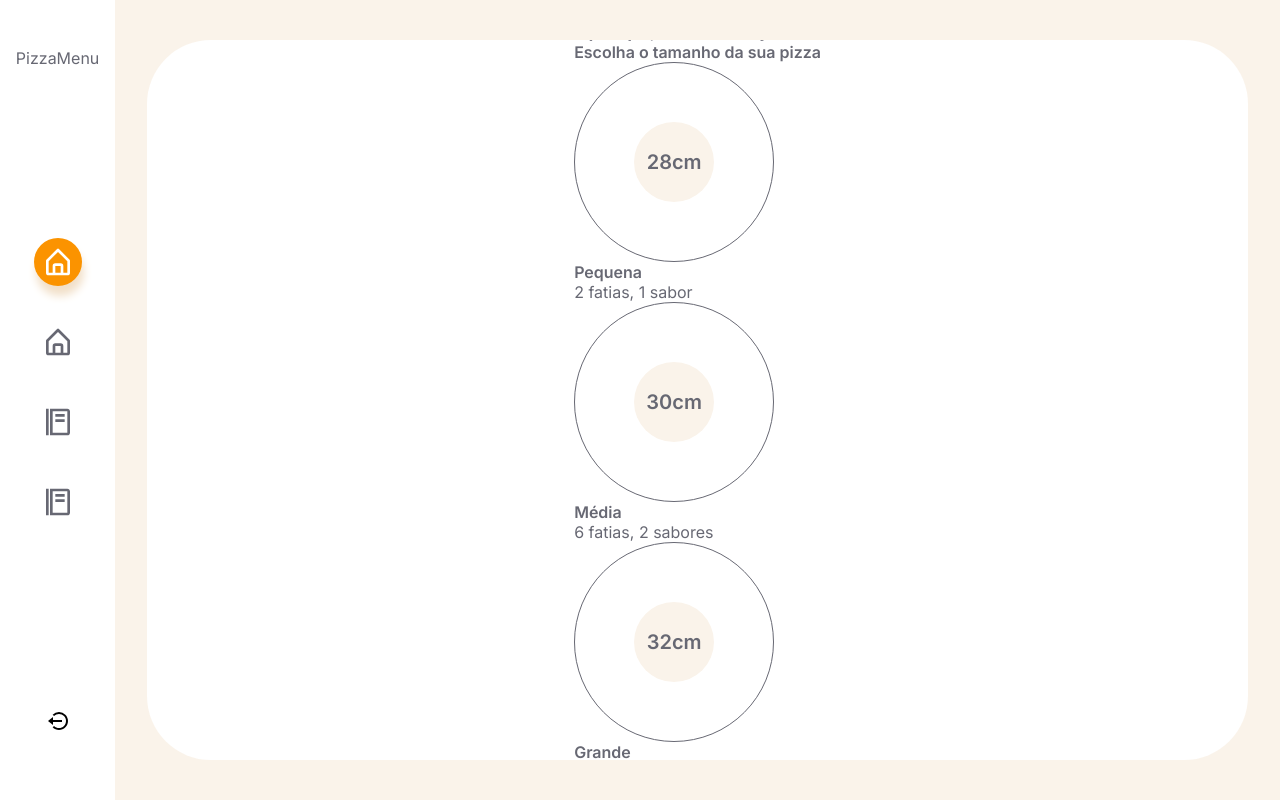
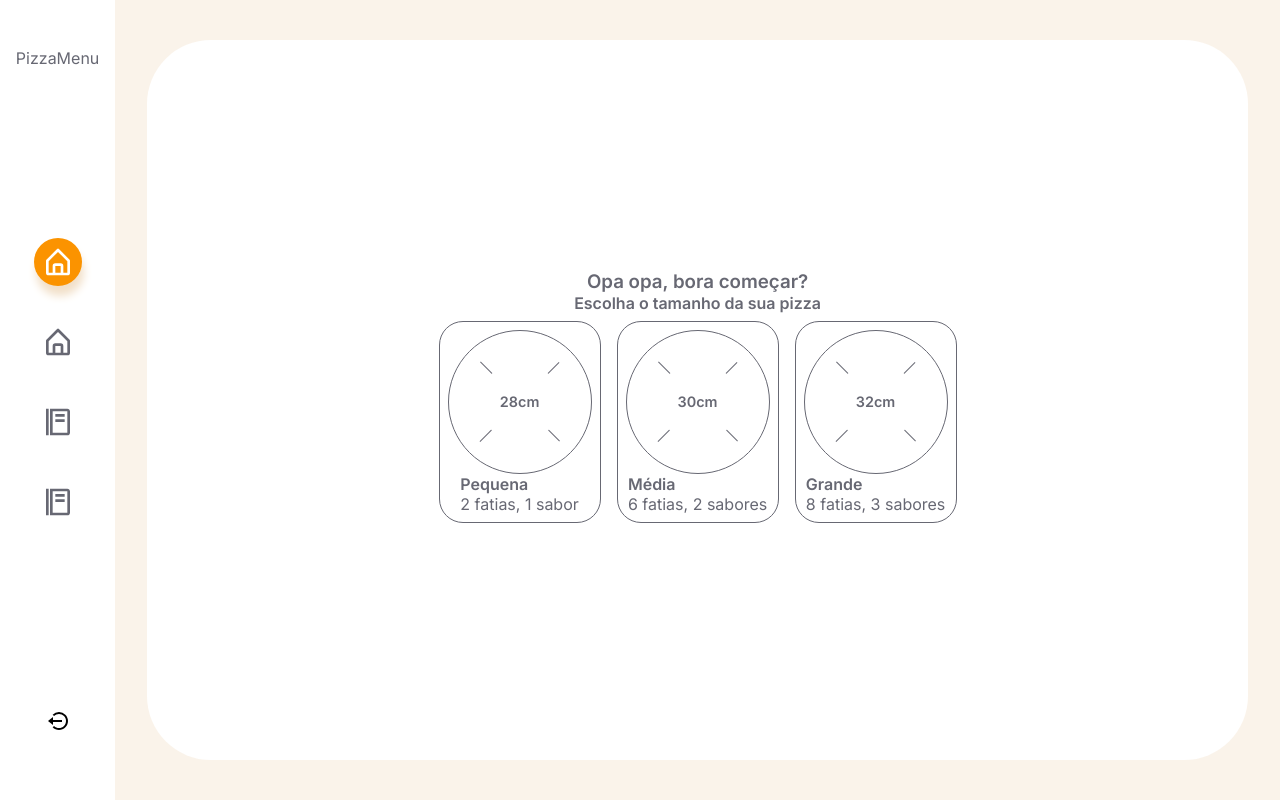
Before and after one commit to alvesrafa/pizzaria, a Next.js app: page / in a window 1280 px wide. Built offline with nearby package versions, Linux system fonts and the light colour scheme.

Commit message:
selecionando tamanho da pizza

```diff
--- a/src/components/Pizza/PizzaSize/index.tsx
+++ b/src/components/Pizza/PizzaSize/index.tsx
@@ -11,11 +11,12 @@ interface PizzaSizeProps {
     slices: number;
     flavours: number;
   };
+  handleSelectSize: (size) => void;
 }
 
-function PizzaSize({ size }: PizzaSizeProps) {
+function PizzaSize({ size, handleSelectSize }: PizzaSizeProps) {
   return (
-    <Container>
+    <Container onClick={handleSelectSize}>
       <div className="item-header">
         <Pizza>
           <span>{size.size}cm</span>
--- a/src/components/Pizza/PizzaSize/styles.ts
+++ b/src/components/Pizza/PizzaSize/styles.ts
@@ -1,10 +1,26 @@
 import styled from 'styled-components';
 
-export const Container = styled.div``;
+export const Container = styled.div`
+  padding: 0.5rem;
+  margin: 0.5rem;
+  border-radius: 1.5rem;
+  border: 1px solid ${(props) => props.theme.gray};
+
+  display: flex;
+  flex-direction: column;
+  align-items: center;
+  justify-content: center;
+  @media (max-width: 720px) {
+    width: 100%;
+  }
+  &:hover {
+    cursor: pointer;
+  }
+`;
 export const Pizza = styled.div`
   position: relative;
-  height: 200px;
-  width: 200px;
+  height: 9rem;
+  width: 9rem;
   border-radius: 50%;
   border: 1px solid ${(props) => props.theme.gray};
 
@@ -13,14 +29,14 @@ export const Pizza = styled.div`
   justify-content: center;
 
   > span {
-    font-size: 20px;
+    font-size: 0.9rem;
     font-weight: bold;
     padding: 0;
     margin: 0;
-    width: 80px;
-    height: 80px;
+    width: 5rem;
+    height: 5rem;
     border-radius: 50%;
-    background: ${(props) => props.theme.background};
+    background: ${(props) => props.theme.white};
     z-index: 2;
 
     display: flex;
@@ -31,15 +47,27 @@ export const Pizza = styled.div`
   &:after {
     content: '';
     position: absolute;
-    background: ${(props) => props.theme.gray};
+    background: ${(props) => props.theme.text};
     transform: rotate(45deg);
   }
   &:before {
-    width: 160px;
+    width: 7rem;
     height: 1px;
   }
   &:after {
-    height: 160px;
+    height: 7rem;
     width: 1px;
   }
+  @media (max-width: 720px) {
+    height: 12rem;
+    width: 12rem;
+    &:before {
+      width: 10rem;
+      height: 1px;
+    }
+    &:after {
+      height: 10rem;
+      width: 1px;
+    }
+  }
 `;
--- a/src/context/OrderContext.tsx
+++ b/src/context/OrderContext.tsx
@@ -7,6 +7,7 @@ interface OrderProviderProps {
 }
 interface OrderContextProps {
   step: number;
+  changeStep: (number: number) => void;
 }
 
 const OrderContext = createContext({} as OrderContextProps);
@@ -21,6 +22,9 @@ function OrderProvider({ children }: OrderProviderProps) {
     address: {},
     phone: '',
   });
+  const changeStep = (number) => {
+    setStep(number);
+  };
 
   const addPizza = (quantity) => {
     let pizzas = order.pizzas;
@@ -32,7 +36,7 @@ function OrderProvider({ children }: OrderProviderProps) {
   };
 
   return (
-    <OrderContext.Provider value={{ step }}>
+    <OrderContext.Provider value={{ step, changeStep }}>
       <PizzaProvider>{children}</PizzaProvider>
     </OrderContext.Provider>
   );
--- a/src/pages/main/Size/index.tsx
+++ b/src/pages/main/Size/index.tsx
@@ -1,19 +1,28 @@
 import { ReactNode } from 'react';
 import { pizzaSizes } from '../../../common/config';
 import PizzaSize from '../../../components/Pizza/PizzaSize';
+import { useOrder, usePizza } from '../../../context';
 
 import { Container } from './styles';
 
 interface SizeProps {}
 
 function Size({}: SizeProps) {
+  const { addPizzaInformation } = usePizza();
+  const { changeStep } = useOrder();
+  const handleSelectSize = (size) => {
+    addPizzaInformation(size);
+    changeStep(2);
+  };
   return (
     <Container>
       <h3>Opa opa, bora começar?</h3>
       <h4>Escolha o tamanho da sua pizza</h4>
-      {pizzaSizes.map((size) => (
-        <PizzaSize size={size} />
-      ))}
+      <div className="content">
+        {pizzaSizes.map((size) => (
+          <PizzaSize handleSelectSize={handleSelectSize} size={size} />
+        ))}
+      </div>
     </Container>
   );
 }
--- a/src/pages/main/Size/styles.ts
+++ b/src/pages/main/Size/styles.ts
@@ -1,5 +1,18 @@
 import styled from 'styled-components';
 
 export const Container = styled.div`
-
+  display: flex;
+  flex-direction: column;
+  align-items: center;
+  justify-content: center;
+  width: 100%;
+  .content {
+    display: flex;
+    align-items: center;
+    justify-content: center;
+    width: 100%;
+    @media (max-width: 720px) {
+      flex-direction: column;
+    }
+  }
 `;
--- a/src/pages/main/index.tsx
+++ b/src/pages/main/index.tsx
@@ -25,7 +25,7 @@ const Content = styled.div`
   @media (max-width: 720px) {
     width: 100%;
     height: 100%;
-    padding: 0.5rem;
+    margin: 0;
   }
 `;
 
--- a/src/styles/GlobalStyles.ts
+++ b/src/styles/GlobalStyles.ts
@@ -11,6 +11,11 @@ const GlboalStyles = createGlobalStyle<ThemeProps>`
   @media (max-width: 720px) {
     html {
       font-size: 87.5%;
+    }
+  }
+  @media (max-width: 590px) {
+    html {
+      font-size: 67.5%;
     }
   }
 
```
